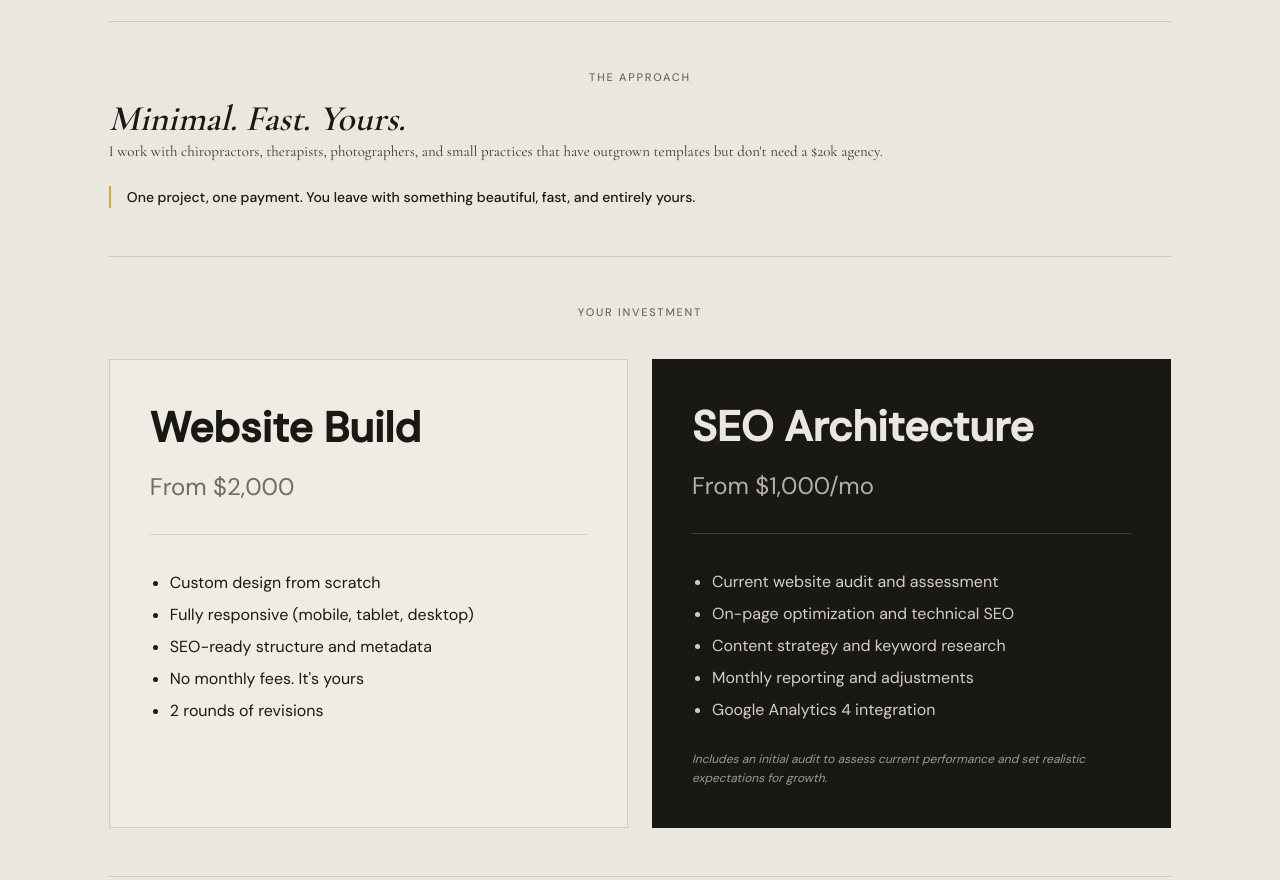
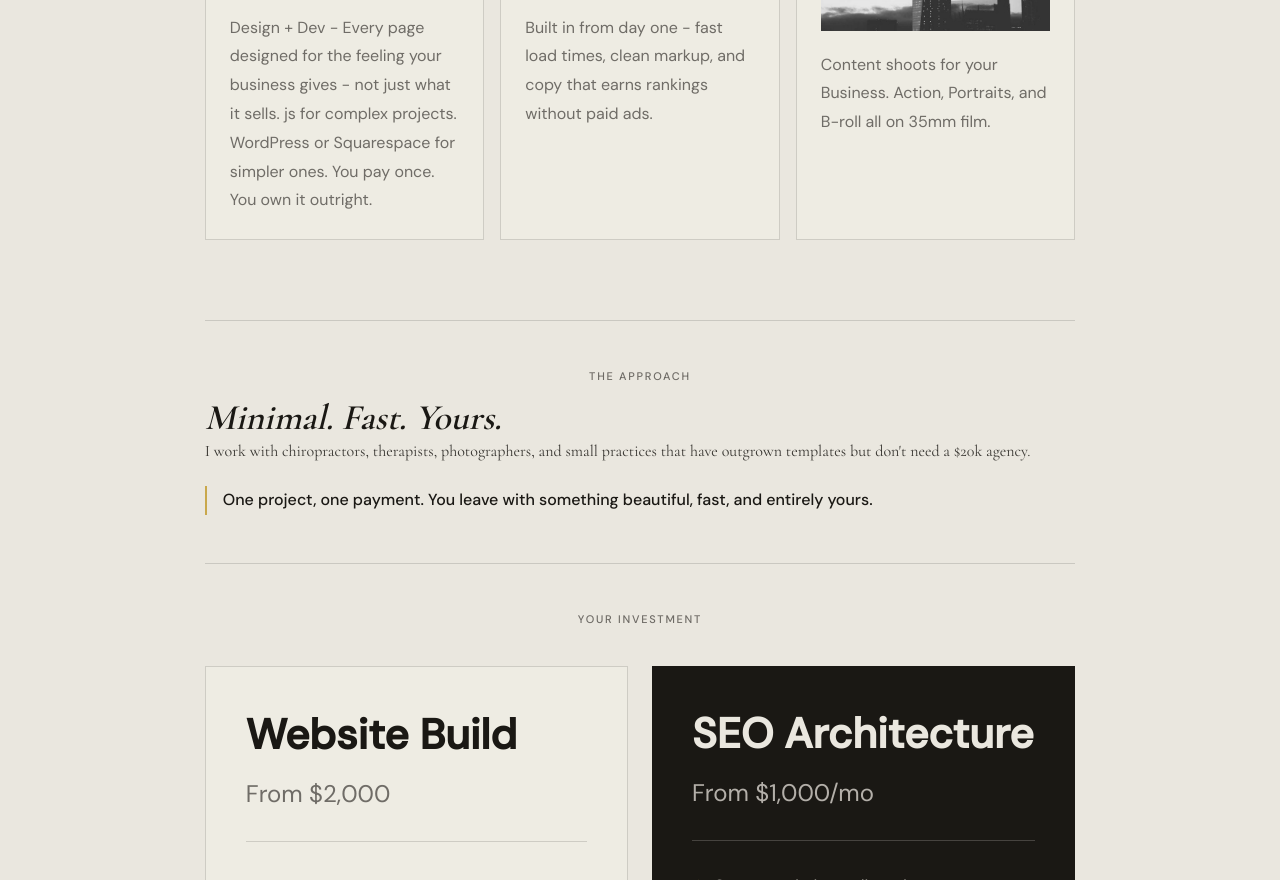
Before and after one commit to raygarza/grainstudio, a Next.js app: page / in a window 1280 px wide. Shown: the part 1920-2800 px from the top of the page. Built offline with nearby package versions, Linux system fonts and the light colour scheme.

Commit message:
spacing and other aesthetic changes

```diff
--- a/src/app/globals.css
+++ b/src/app/globals.css
@@ -64,3 +64,15 @@ section:first-of-type {
 section + section {
   border-top: 0.5px solid var(--ink-15);
 }
+
+.page-wrapper {
+  max-width: 95vw;
+  margin-inline: auto;
+  padding-inline: var(--page-padding);
+}
+
+@media (min-width: 768px) {
+  .page-wrapper {
+    max-width: 80vw;
+  }
+}
--- a/src/app/layout.tsx
+++ b/src/app/layout.tsx
@@ -34,14 +34,7 @@ export default function RootLayout({
       } as React.CSSProperties}
     >
       <body>
-        <div
-          style={{
-            maxWidth: '95vw',
-            marginInline: 'auto',
-            paddingInline: 'var(--page-padding)',
-          }}
-          className="md:max-w-[1600px]"
-        >
+        <div className="page-wrapper">
           {children}
         </div>
       </body>
--- a/src/components/sections/FAQ.tsx
+++ b/src/components/sections/FAQ.tsx
@@ -85,27 +85,27 @@ export function FAQ() {
                   />
                 )}
                 <div style={{ marginBottom: "24px" }}>
-                  <p
+                  <h3
                     className="font-serif"
                     style={{
-                      fontSize: "18px",
+                      fontSize: "20px",
                       fontWeight: 600,
                       color: "var(--ink)",
                       marginBottom: "12px",
                     }}
                   >
-                    Q: {faq.q}
-                  </p>
+                    {faq.q}
+                  </h3>
                   <p
                     className="font-serif"
                     style={{
-                      fontSize: "15px",
-                      lineHeight: "1.75",
+                      fontSize: "16px",
+                      lineHeight: "1.8",
                       color: "var(--ink-60)",
                       marginBottom: "0",
                     }}
                   >
-                    A: {faq.a}
+                    {faq.a}
                   </p>
                 </div>
               </div>
--- a/src/components/sections/HeroPitch.tsx
+++ b/src/components/sections/HeroPitch.tsx
@@ -66,7 +66,7 @@ export function HeroPitch() {
                   className="font-serif italic"
                   style={{
                     fontSize: "16px",
-                    lineHeight: "1.65",
+                    lineHeight: "1.8",
                     color: "var(--ink)",
                   }}
                 >
@@ -182,8 +182,8 @@ export function HeroPitch() {
             <div
               className="font-serif"
               style={{
-                fontSize: "clamp(16px, 1.1vw, 16px)",
-                lineHeight: "1.85",
+                fontSize: "16px",
+                lineHeight: "1.8",
                 color: "var(--ink)",
                 marginTop: "16px",
               }}
--- a/src/components/sections/Philosophy.tsx
+++ b/src/components/sections/Philosophy.tsx
@@ -38,8 +38,8 @@ export function Philosophy() {
             <p
               style={{
                 fontFamily: "var(--font-serif)",
-                fontSize: "15px",
-                lineHeight: "1.85",
+                fontSize: "16px",
+                lineHeight: "1.8",
                 color: "var(--ink)",
                 opacity: 0.85,
               }}
@@ -61,8 +61,8 @@ export function Philosophy() {
                 className="font-sans"
                 style={{
                   fontWeight: 500,
-                  fontSize: "14px",
-                  lineHeight: "1.6",
+                  fontSize: "16px",
+                  lineHeight: "1.8",
                   color: "var(--ink)",
                 }}
               >
--- a/src/components/sections/Pricing.tsx
+++ b/src/components/sections/Pricing.tsx
@@ -67,24 +67,37 @@ export function Pricing() {
                 marginBottom: "32px",
               }}
             />
-            <ul
+            <div
               className="font-sans"
               style={{
                 fontSize: "16px",
-                lineHeight: "2",
+                lineHeight: "1.8",
                 color: "var(--ink)",
                 textAlign: "left",
-                listStyleType: "disc",
-                paddingLeft: "20px",
                 marginBottom: "32px",
               }}
             >
-              <li>Custom design from scratch</li>
-              <li>Fully responsive (mobile, tablet, desktop)</li>
-              <li>SEO-ready structure and metadata</li>
-              <li>No monthly fees. It's yours</li>
-              <li>2 rounds of revisions</li>
-            </ul>
+              <div style={{ display: "flex", gap: "8px", marginBottom: "8px" }}>
+                <span style={{ color: "var(--mustard)", flexShrink: 0 }}>✦</span>
+                <span>Custom design from scratch</span>
+              </div>
+              <div style={{ display: "flex", gap: "8px", marginBottom: "8px" }}>
+                <span style={{ color: "var(--mustard)", flexShrink: 0 }}>✦</span>
+                <span>Fully responsive (mobile, tablet, desktop)</span>
+              </div>
+              <div style={{ display: "flex", gap: "8px", marginBottom: "8px" }}>
+                <span style={{ color: "var(--mustard)", flexShrink: 0 }}>✦</span>
+                <span>SEO-ready structure and metadata</span>
+              </div>
+              <div style={{ display: "flex", gap: "8px", marginBottom: "8px" }}>
+                <span style={{ color: "var(--mustard)", flexShrink: 0 }}>✦</span>
+                <span>No monthly fees. It's yours</span>
+              </div>
+              <div style={{ display: "flex", gap: "8px" }}>
+                <span style={{ color: "var(--mustard)", flexShrink: 0 }}>✦</span>
+                <span>2 rounds of revisions</span>
+              </div>
+            </div>
           </div>
 
           {/* CARD 02 - SEO */}
@@ -123,29 +136,42 @@ export function Pricing() {
                 marginBottom: "32px",
               }}
             />
-            <ul
+            <div
               className="font-sans"
               style={{
                 fontSize: "16px",
-                lineHeight: "2",
+                lineHeight: "1.8",
                 color: "rgba(245,240,232,0.85)",
                 textAlign: "left",
-                listStyleType: "disc",
-                paddingLeft: "20px",
                 marginBottom: "24px",
               }}
             >
-              <li>Current website audit and assessment</li>
-              <li>On-page optimization and technical SEO</li>
-              <li>Content strategy and keyword research</li>
-              <li>Monthly reporting and adjustments</li>
-              <li>Google Analytics 4 integration</li>
-            </ul>
+              <div style={{ display: "flex", gap: "8px", marginBottom: "8px" }}>
+                <span style={{ color: "var(--mustard)", flexShrink: 0 }}>✦</span>
+                <span>Current website audit and assessment</span>
+              </div>
+              <div style={{ display: "flex", gap: "8px", marginBottom: "8px" }}>
+                <span style={{ color: "var(--mustard)", flexShrink: 0 }}>✦</span>
+                <span>On-page optimization and technical SEO</span>
+              </div>
+              <div style={{ display: "flex", gap: "8px", marginBottom: "8px" }}>
+                <span style={{ color: "var(--mustard)", flexShrink: 0 }}>✦</span>
+                <span>Content strategy and keyword research</span>
+              </div>
+              <div style={{ display: "flex", gap: "8px", marginBottom: "8px" }}>
+                <span style={{ color: "var(--mustard)", flexShrink: 0 }}>✦</span>
+                <span>Monthly reporting and adjustments</span>
+              </div>
+              <div style={{ display: "flex", gap: "8px" }}>
+                <span style={{ color: "var(--mustard)", flexShrink: 0 }}>✦</span>
+                <span>Google Analytics 4 integration</span>
+              </div>
+            </div>
             <p
               className="font-sans"
               style={{
                 fontSize: "12px",
-                lineHeight: "1.6",
+                lineHeight: "1.8",
                 color: "rgba(245,240,232,0.6)",
                 fontStyle: "italic",
                 textAlign: "left",
--- a/src/components/sections/Services.tsx
+++ b/src/components/sections/Services.tsx
@@ -89,8 +89,8 @@ export function Services() {
               <p
                 className="font-sans"
                 style={{
-                  fontSize: "13px",
-                  lineHeight: "1.7",
+                  fontSize: "16px",
+                  lineHeight: "1.8",
                   color: "var(--ink-60)",
                 }}
               >
```
Also changed, not shown: public/placeholder-portrait.jpg.
